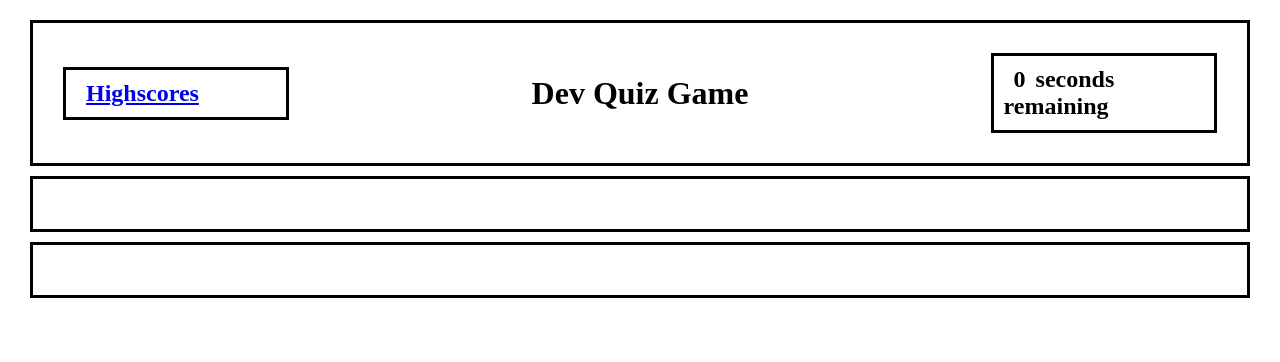
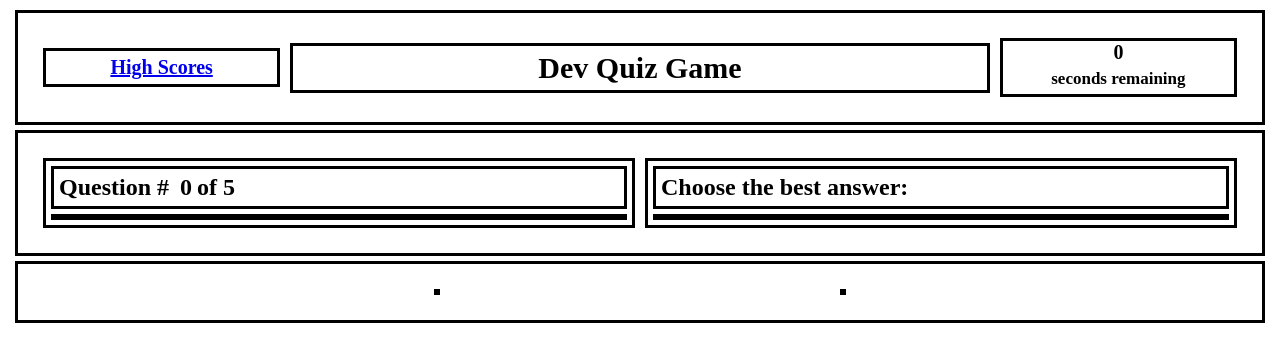
Before and after one commit to SotoTheMayor/devQuizGame, a plain HTML site: page index.html in a window 1280 px wide. Drawn offline with Linux system fonts and the light colour scheme.

Commit message:
main styling framework

```diff
--- a/assets/style.css
+++ b/assets/style.css
@@ -1,5 +1,5 @@
 * {
-    margin: 10px;
+    margin: 5px;
 }
 
 header {
@@ -14,30 +14,89 @@ header {
     text-align: center;
     flex-basis: 60%;
     align-self: center;
+    border-style: solid;
+    font-size: 15px;
 }
 
 .highscores {
     flex-basis: 20%;
     border-style: solid;
     align-self: center;
+    font-size: 10px;
+    text-align: center;
 }
 
 .timer {
+    /* display: flex; */
+    flex-direction: column;
     border-style: solid;
     flex-basis: 20%;
+    text-align: center;
     align-self: center;
+}
+
+.sec {
+    font-size: 20px;
+    font-weight: bold;
+}
+
+.timer h1 {
+    font-size: 17px;
 }
 
 main {
     border-style: solid;
     padding: 20px;
-    max-height: 500px;
+    display: flex;
+    flex-direction: row;
+    justify-content: space-evenly;
 
+}
+
+.questions {
+    border-style: solid;
+    flex-basis: 50%;
+}
+
+.qHead {
+    border-style: solid;
+}
+
+/* .qNum {
+    border-style: solid;
+} */
+
+.qText {
+    border-style: solid;
+}
+
+.answers {
+    border-style: solid;
+    flex-basis: 50%;
+}
+
+.aHead {
+    border-style: solid;
+}
+
+.aText {
+    border-style: solid;
 }
 
 footer {
     border-style: solid;
     padding: 20px;
-    max-height: 500px;
+    display: flex;
+    flex-direction: row;
+    justify-content: space-evenly;
 
 }
+
+.start {
+    border-style: solid;
+}
+
+.submit {
+    border-style: solid;
+
+}
--- a/index.html
+++ b/index.html
@@ -9,16 +9,21 @@
 </head>
 <body>
     <header>
-        <div class="highscores"><h2><a href="./highscores.html">Highscores</a></h2></div>
+        <div class="highscores"><h1><a href="./highscores.html">High Scores</a></h2></div>
         <div class="title"><h1>Dev Quiz Game</h1></div>
-        <div class="timer"><h2><span class="sec">0</span>seconds remaining</h2></div>
+        <div class="timer"><span class="sec">0</span><h1>seconds remaining</h2></div>
     </header>
     <main>
         <div class="questions">
-            <div class="qNum"></div>
+            <div class="qHead">
+                <h2>Question # <span class="qNum">0</span>of 5</h2>
+            </div>
             <div class="qText"></div>
         </div>
-        <div class="answers"></div>
+        <div class="answers">
+            <div class="aHead"><h2>Choose the best answer:</h2></div>
+            <div class="aText"></div>
+        </div>
     </main>
     <footer>
         <div class="start"></div>
```
